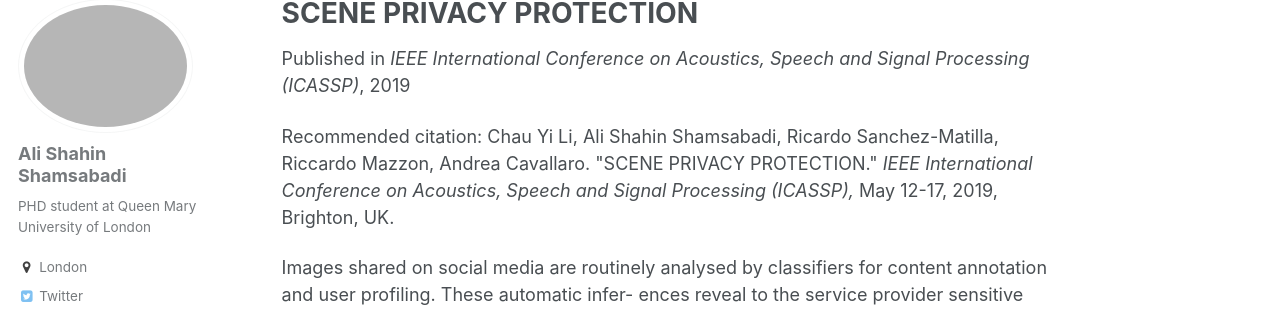
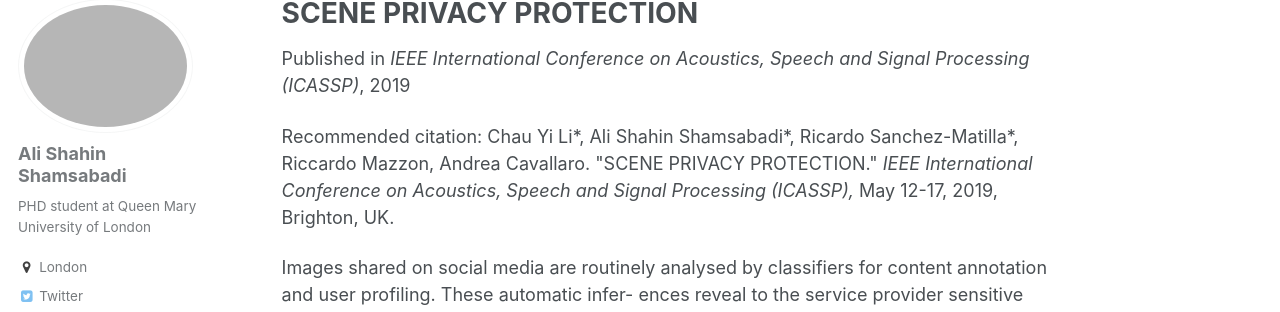
Before and after one commit to AliShahin/AliShahin.github.io, a Jekyll site: the page built from _publications/2019-05-01_Scene-Privay-Preserving.md, in a window 1280 px wide and 1291 px high. Shown: the part 119-431 px from the top of the window. Built offline with Jekyll 4.4.1, drawn with Linux system fonts in a browser that asks for light colours; some web fonts are replaced.

```diff
--- a/_publications/2019-05-01_Scene-Privay-Preserving.md
+++ b/_publications/2019-05-01_Scene-Privay-Preserving.md
@@ -5,7 +5,7 @@ permalink: /publication/2019-05-01_Scene-Privay-Preserving
 excerpt: 'Images shared on social media are routinely analysed by classifiers for content annotation and user profiling. These automatic infer- ences reveal to the service provider sensitive information that a naive user might want to keep private. To address this problem, we present a method designed to distort the image data so as to hinder the in- ference of a classifier without affecting the utility for social media users. The proposed approach is based on the Fast Gradient Sign Method (FGSM) and limits the likelihood that automatic inference can expose the true class of a distorted image. Experimental results on a scene classification task show that the proposed method, pri- vate FGSM, achieves a desirable trade-off between the drop in clas- sification accuracy and the distortion on the private classes of the Places365-Standard dataset using ResNet50. The classifier is misled 94.40% of the times in the top-5 classes with only a small average re- duction of three image quality measures (SSIM, PSNR, BRISQUE).'
 date: 2019-05-12
 venue: 'IEEE International Conference on Acoustics, Speech and Signal Processing (ICASSP)'
-citation: 'Chau Yi Li, Ali Shahin Shamsabadi, Ricardo Sanchez-Matilla, Riccardo Mazzon, Andrea Cavallaro. &quot;SCENE PRIVACY PROTECTION.&quot; <i> IEEE International Conference on Acoustics, Speech and Signal Processing (ICASSP), </i> May 12-17, 2019, Brighton, UK.'
+citation: 'Chau Yi Li*, Ali Shahin Shamsabadi*, Ricardo Sanchez-Matilla*, Riccardo Mazzon, Andrea Cavallaro. &quot;SCENE PRIVACY PROTECTION.&quot; <i> IEEE International Conference on Acoustics, Speech and Signal Processing (ICASSP), </i> May 12-17, 2019, Brighton, UK.'
 ---
 Images shared on social media are routinely analysed by classifiers for content annotation and user profiling. These automatic infer- ences reveal to the service provider sensitive information that a naive user might want to keep private. To address this problem, we present a method designed to distort the image data so as to hinder the in- ference of a classifier without affecting the utility for social media users. The proposed approach is based on the Fast Gradient Sign Method (FGSM) and limits the likelihood that automatic inference can expose the true class of a distorted image. Experimental results on a scene classification task show that the proposed method, pri- vate FGSM, achieves a desirable trade-off between the drop in clas- sification accuracy and the distortion on the private classes of the Places365-Standard dataset using ResNet50. The classifier is misled 94.40% of the times in the top-5 classes with only a small average re- duction of three image quality measures (SSIM, PSNR, BRISQUE).
 
```
